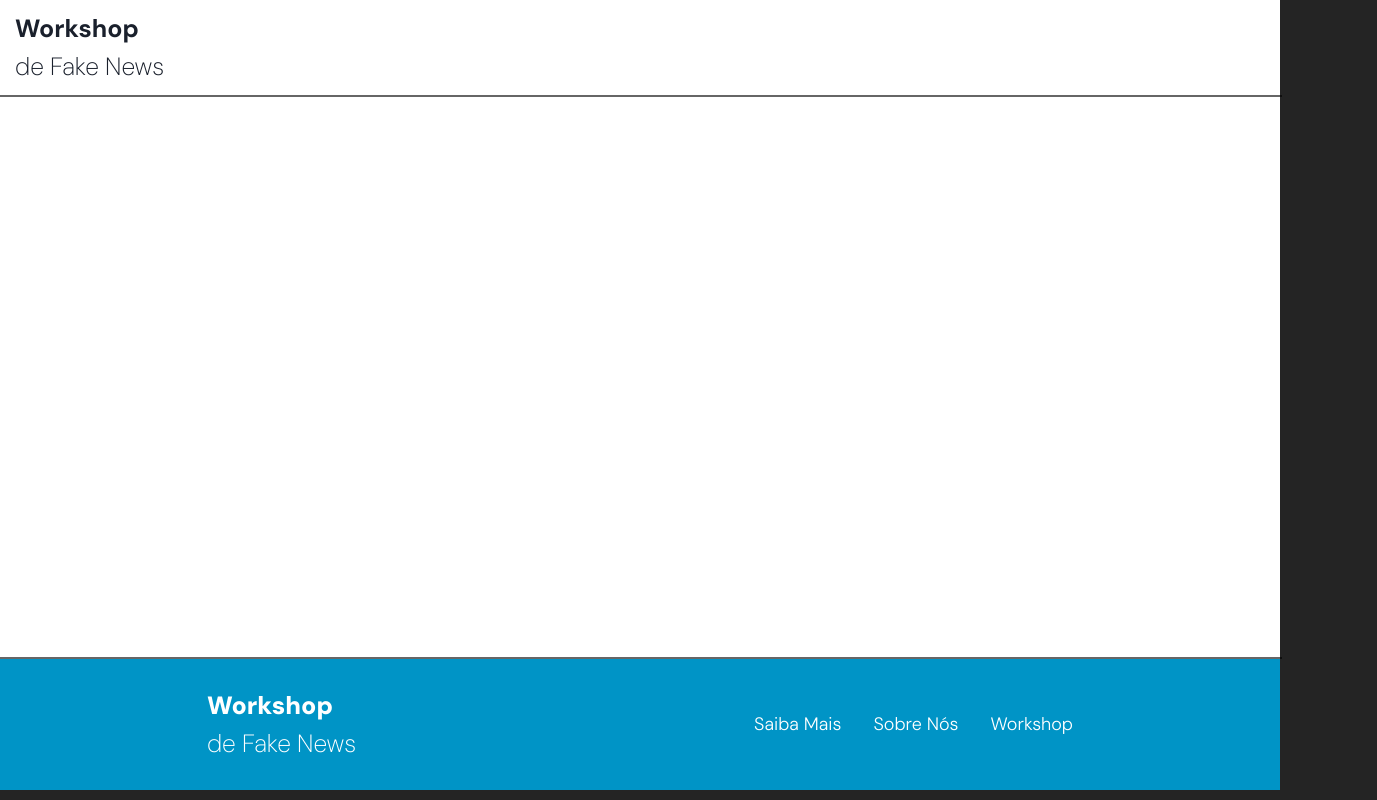
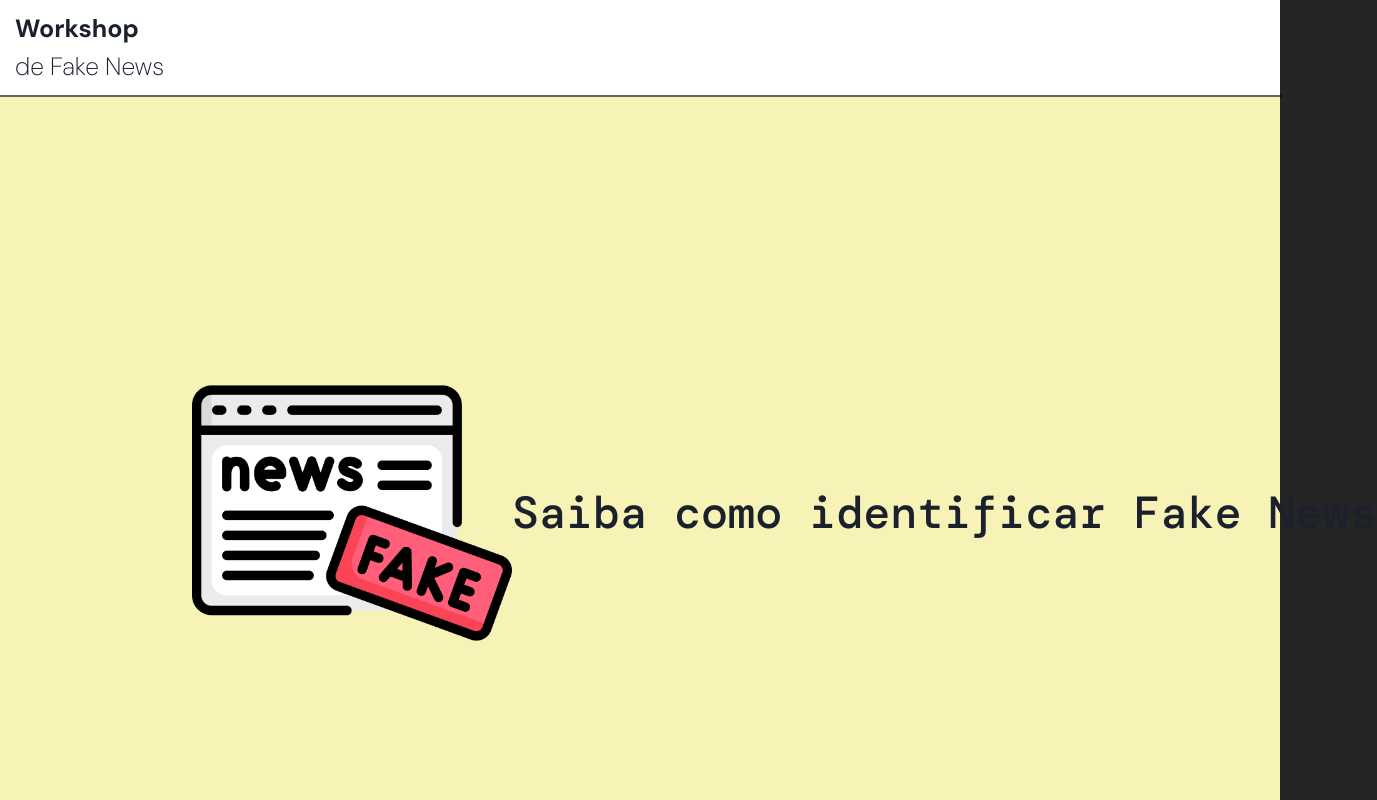
Before and after one commit to web-app-tutoria-2024-01/web-app-tutoria, a React (Vite) app: page / in a window 1280 px wide. Shown: the top 800 px of the page, 1377 px wide, since content can reach past the window. Built offline with nearby package versions, Linux system fonts and the light colour scheme; a web font is replaced by a local one.

Commit message:
fix: fixing routers

```diff
--- a/src/routes/Routers.jsx
+++ b/src/routes/Routers.jsx
@@ -5,7 +5,7 @@ export const Routers = () => {
    return (
       <Routes>
          <Route path={"/"} element={<BasicLayout/>}>
-            <Route path="/fakenews" element={<FakeNewsPage/>} />
+            <Route index element={<FakeNewsPage/>} />
          </Route>
       </Routes>
 
```
